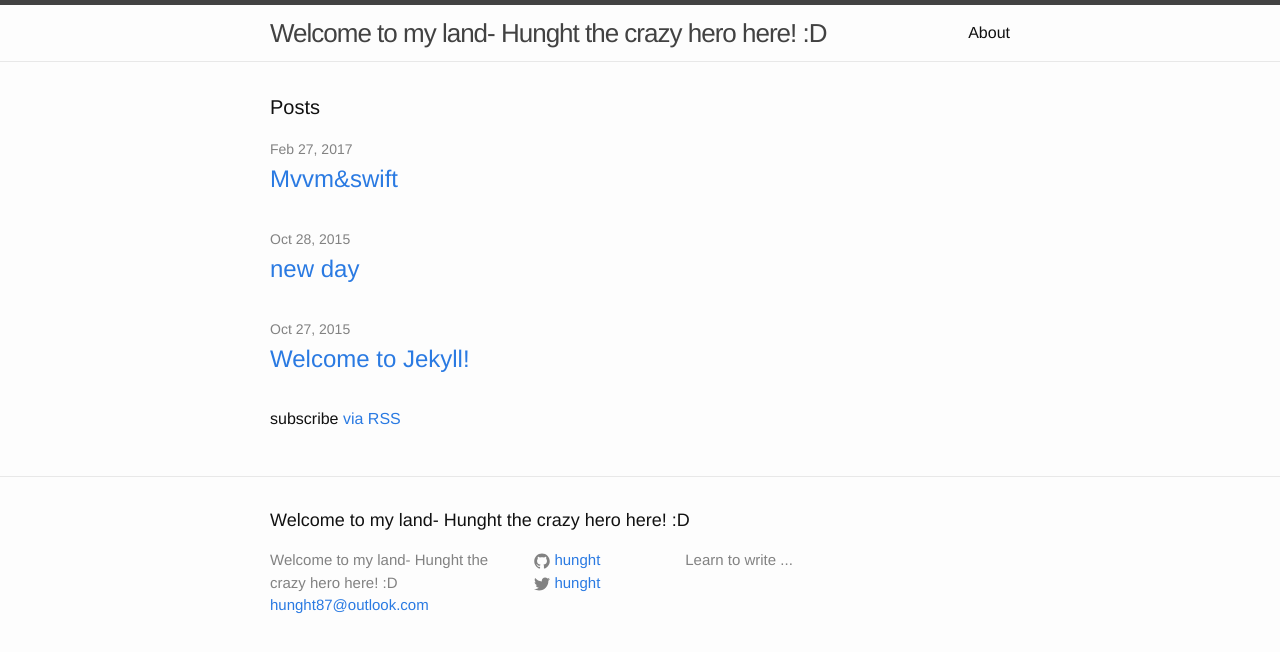
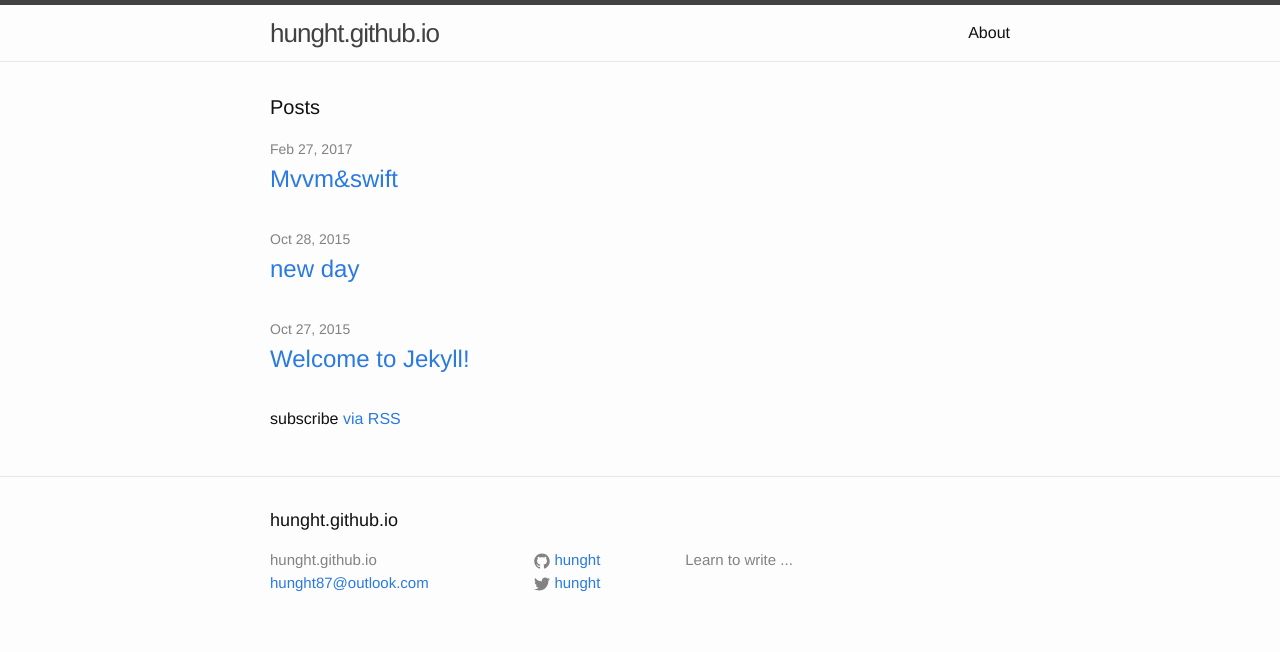
Before and after one commit to hunght/hunght.github.io, a Jekyll site: the page built from index.html, in a window 1280 px wide. Shown: the top 652 px of the page. Built offline with Jekyll 4.4.1, drawn with Linux system fonts in a browser that asks for light colours.

Commit message:
update title

```diff
--- a/_config.yml
+++ b/_config.yml
@@ -6,7 +6,7 @@
 # 'jekyll serve'. If you change this file, please restart the server process.
 
 # Site settings
-title: Welcome to my land- Hunght the crazy hero here! :D
+title:
 email: hunght87@outlook.com
 description: Learn to write ...
 baseurl: "" # the subpath of your site, e.g. /blog
```
